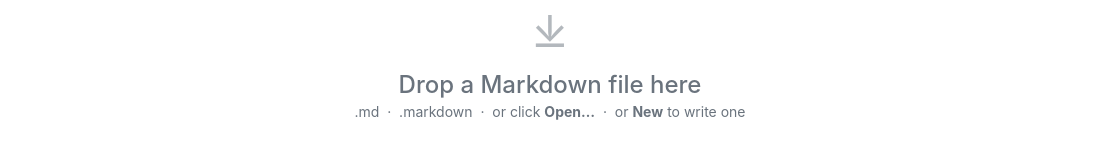
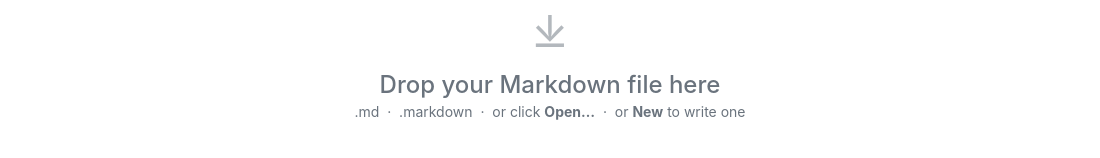
Before and after one commit to lazyeyecoder/peekitup, an Electron app: page src/index.html in a window 1100 px wide. Shown: the part 360-518 px from the top of the page. Drawn offline with Linux system fonts and the light colour scheme; no server answers.

Commit message:
test update: changed a to your in index.html line 53

```diff
--- a/src/index.html
+++ b/src/index.html
@@ -50,7 +50,7 @@
   <main id="drop">
     <div class="hint">
       <div class="icon">⤓</div>
-      <h2>Drop a Markdown file here</h2>
+      <h2>Drop your Markdown file here</h2>
       <p>.md &nbsp;·&nbsp; .markdown &nbsp;·&nbsp; or click <b>Open…</b> &nbsp;·&nbsp; or <b>New</b> to write one</p>
     </div>
   </main>
```
